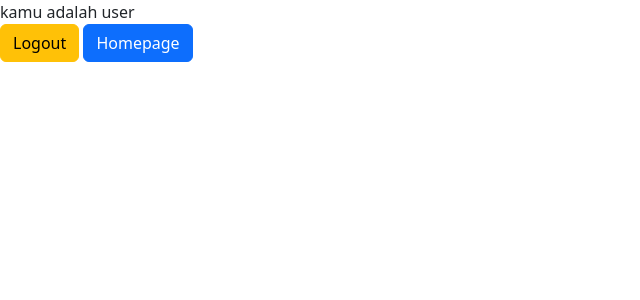
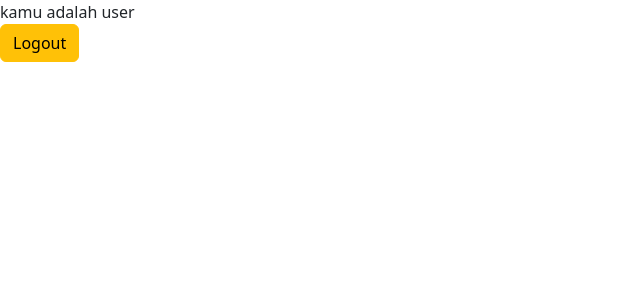
Before and after one commit to AndaruHP/web_restoran, a PHP site: page /user/user_dashboard.php in a window 1280 px wide. Shown: the top 300 px of the page, without its empty margins (0-640 px from the left). Run offline with PHP 8.4, Linux system fonts and the light colour scheme; the visitor is signed in with stand-in values (Sample User, id 1).

Commit message:
Revert "homepage user"
This reverts commit 2fa706dfc1c6a8f2fe7c2abb361ab5ee79bde7b4.

```diff
--- a/user/user_dashboard.php
+++ b/user/user_dashboard.php
@@ -22,7 +22,6 @@ echo 'kamu adalah user <br>';
 
 <body>
     <a href="../logout/logout.php" class="btn btn-warning">Logout</a>
-    <a href="../index.php" class="btn btn-primary">Homepage</a>
 </body>
 
 </html>
```
